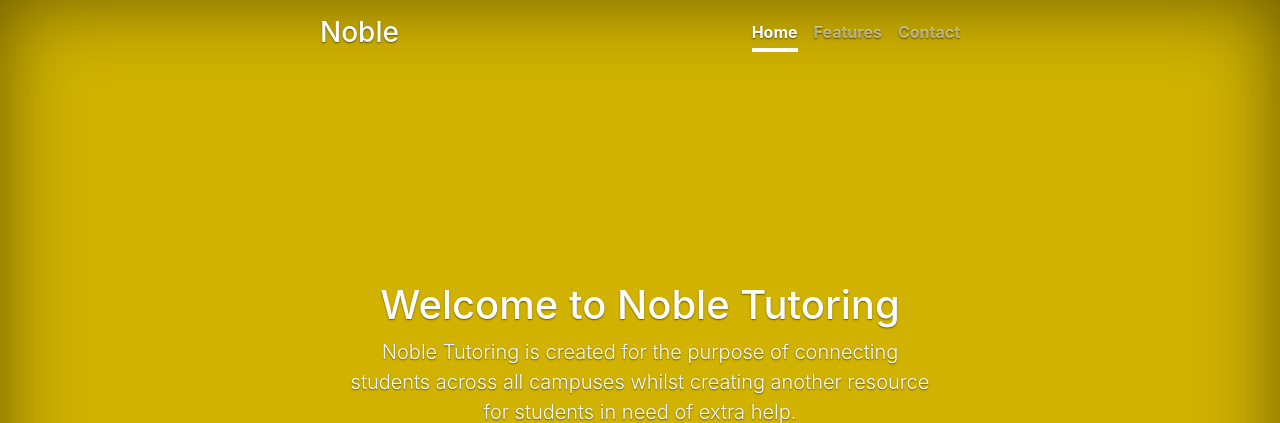
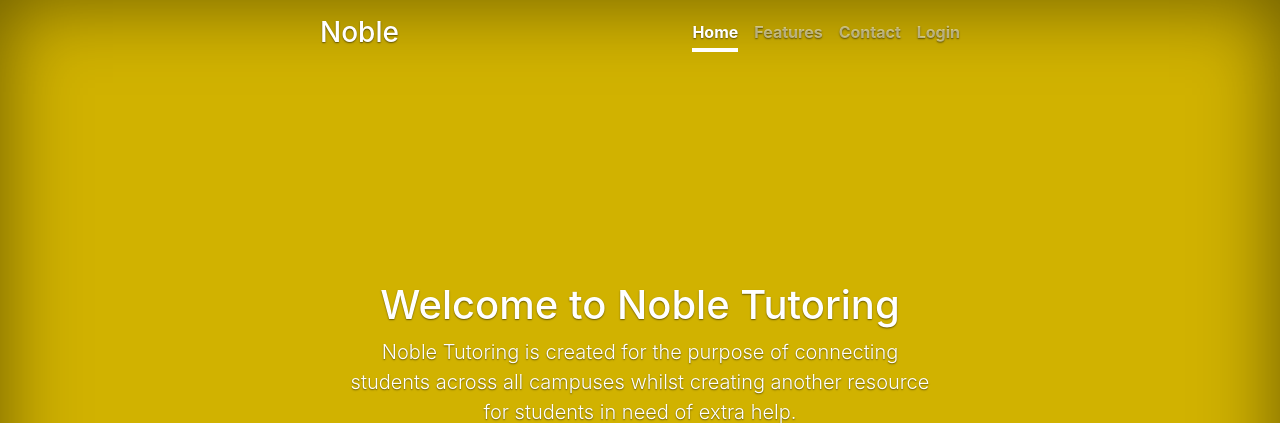
Before and after one commit to aksel3901/project1, a Django app: page / in a window 1280 px wide. Shown: the top 423 px of the page. Run offline with Django 3.2, Linux system fonts and the light colour scheme; some libraries are stand-ins or nearby versions.

Commit message:
added link to login page

```diff
--- a/testproject/noble_tutoring/templates/noble_tutoring/homepage.html
+++ b/testproject/noble_tutoring/templates/noble_tutoring/homepage.html
@@ -55,6 +55,7 @@
         <a class="nav-link active" href="#">Home</a>
         <a class="nav-link" href="#">Features</a>
         <a class="nav-link" href="#">Contact</a>
+        <a class="nav-link" href="tutoring/login_page">Login</a>
       </nav>
     </div>
   </header>
```
